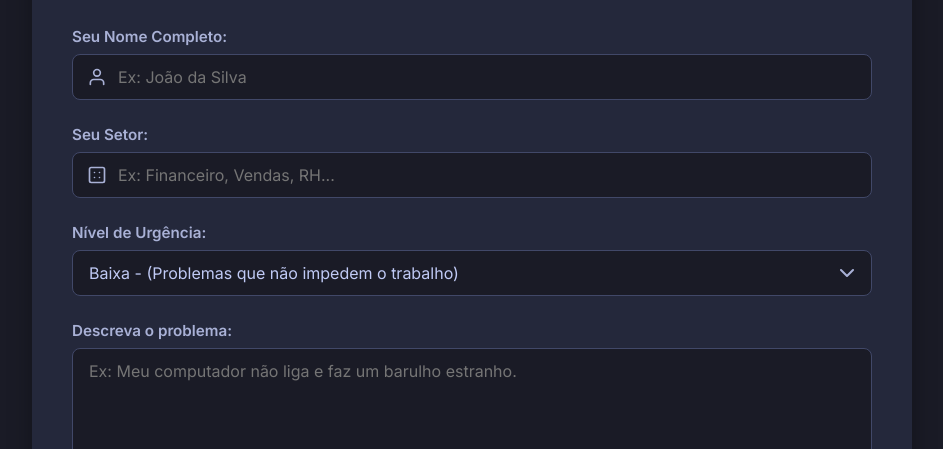
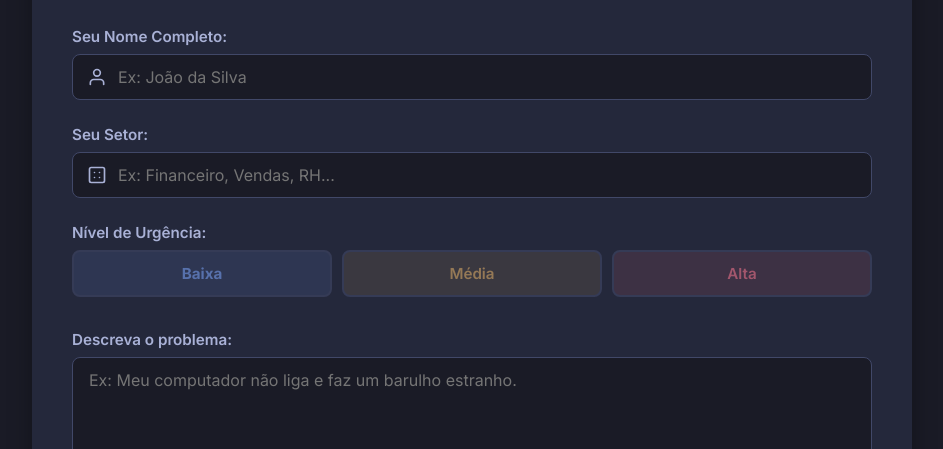
Before and after one commit to z12guilherme/chamados-ti, a website with bundled scripts: page index.html in a window 1280 px wide. Shown: the part 351-800 px from the top of the page, without its empty margins (168-1111 px from the left). Built offline with nearby package versions, Linux system fonts and the light colour scheme.

Commit message:
Ajustes Finais

```diff
--- a/css/style.css
+++ b/css/style.css
@@ -510,6 +510,41 @@ button:disabled {
     background-color: rgba(247, 118, 142, 0.2); /* Vermelho */
     color: #f7768e;
 }
+
+/* Estilos para os botões de seleção de urgência no formulário */
+.urgency-options-container {
+    display: flex;
+    gap: 10px;
+}
+
+.urgency-option {
+    flex: 1;
+    padding: 12px;
+    border: 2px solid var(--border-color);
+    border-radius: var(--border-radius-md);
+    text-align: center;
+    cursor: pointer;
+    transition: all 0.2s ease-in-out;
+    opacity: 0.6;
+}
+
+.urgency-option:hover {
+    opacity: 1;
+    transform: translateY(-2px);
+}
+
+.urgency-option input[type="radio"] {
+    display: none; /* Esconde o botão de rádio original */
+}
+
+.urgency-option input[type="radio"]:checked + span {
+    font-weight: 700;
+}
+
+.urgency-option input[type="radio"]:checked {
+    opacity: 1;
+}
+
 /* Estilos para as novas categorias */
 .categoria-section {
     margin-bottom: 40px;
--- a/index.html
+++ b/index.html
@@ -45,11 +45,20 @@
 
             <div class="form-group">
                 <label for="urgencia">Nível de Urgência:</label>
-                <select id="urgencia" required>
-                    <option value="Baixa" selected>Baixa - (Problemas que não impedem o trabalho)</option>
-                    <option value="Média">Média - (Afeta parcialmente o trabalho)</option>
-                    <option value="Alta">Alta - (Impede totalmente o trabalho)</option>
-                </select>
+                <div class="urgency-options-container" id="urgencia">
+                    <label class="urgency-option urgencia-baixa">
+                        <input type="radio" name="urgencia" value="Baixa" checked>
+                        <span>Baixa</span>
+                    </label>
+                    <label class="urgency-option urgencia-media">
+                        <input type="radio" name="urgencia" value="Média">
+                        <span>Média</span>
+                    </label>
+                    <label class="urgency-option urgencia-alta">
+                        <input type="radio" name="urgencia" value="Alta">
+                        <span>Alta</span>
+                    </label>
+                </div>
             </div>
 
             <div class="form-group">
--- a/js/index.js
+++ b/js/index.js
@@ -15,7 +15,7 @@ form.addEventListener('submit', async (e) => {
     const nome = document.getElementById('nome').value;
     const setor = document.getElementById('setor').value;
     const problema = document.getElementById('problema').value;
-    const urgencia = document.getElementById('urgencia').value;
+    const urgencia = document.querySelector('input[name="urgencia"]:checked').value;
 
     try {
         // Salva o novo chamado diretamente no banco de dados Firestore
```
